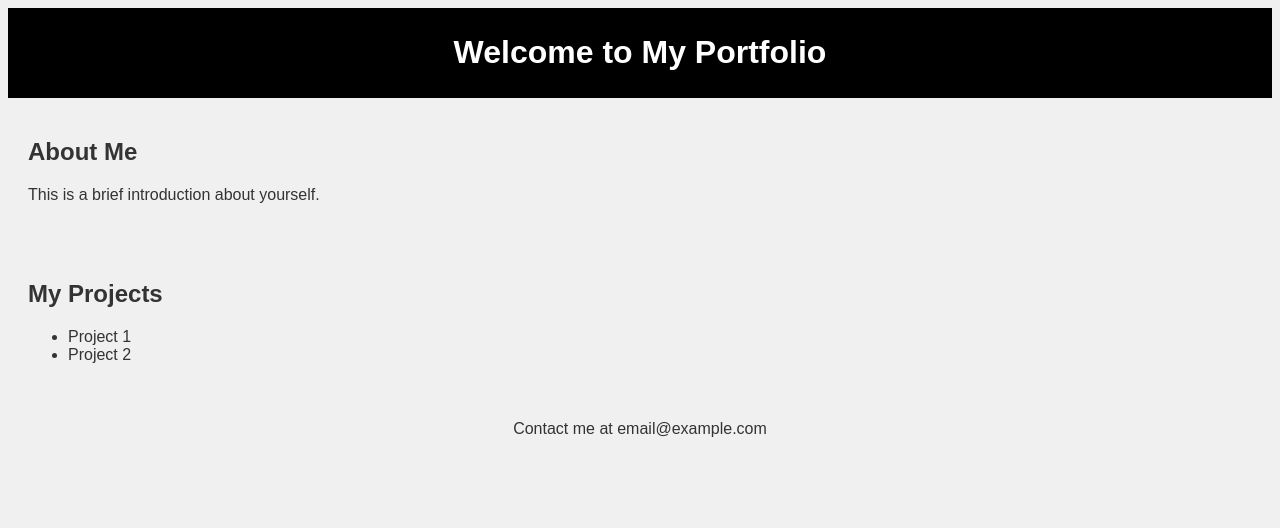
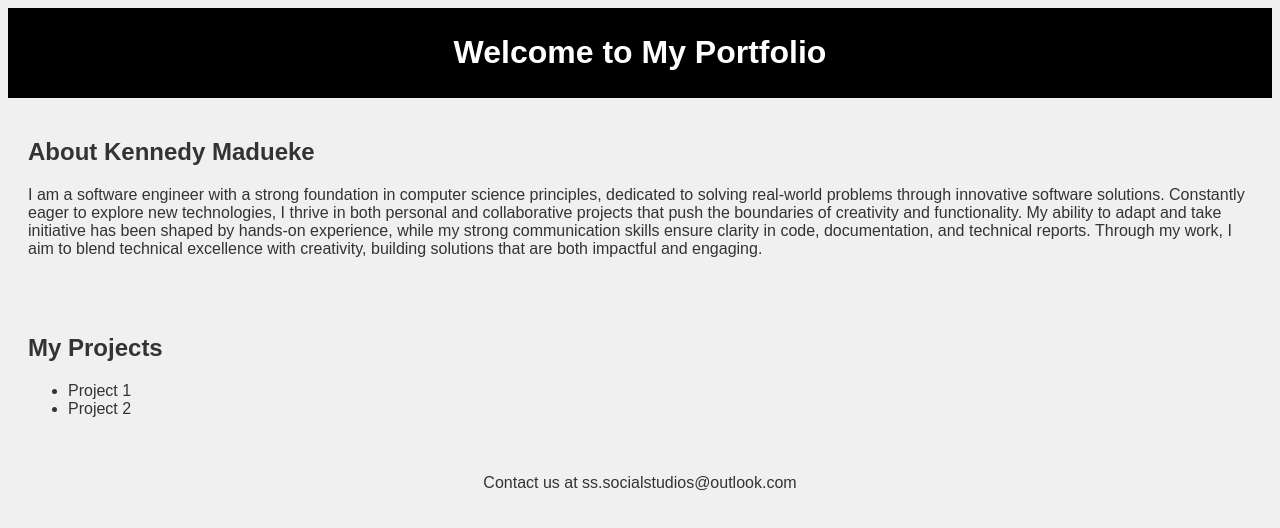
Before and after one commit to uzomadueke/learning-JS, a React (Create React App) app: page / in a window 1280 px wide. Shown: the top 528 px of the page. Built offline with nearby package versions, Linux system fonts and the light colour scheme.

Commit message:
added email and profile info

```diff
--- a/src/App.js
+++ b/src/App.js
@@ -14,8 +14,15 @@ function App() {
         <h1>Welcome to My Portfolio</h1>
       </header>
       <section id="about">
-        <h2>About Me</h2>
-        <p>This is a brief introduction about yourself.</p>
+        <h2>About Kennedy Madueke</h2>
+        <p>
+          I am a software engineer with a strong foundation in computer science principles,
+          dedicated to solving real-world problems through innovative software solutions.
+          Constantly eager to explore new technologies, I thrive in both personal and collaborative projects that push the boundaries of creativity and functionality.
+          My ability to adapt and take initiative has been shaped by hands-on experience,
+          while my strong communication skills ensure clarity in code, documentation, and technical reports.
+          Through my work, I aim to blend technical excellence with creativity, building solutions that are both impactful and engaging.
+          </p>
       </section>
       <section id="projects">
         <h2>My Projects</h2>
@@ -25,7 +32,7 @@ function App() {
         </ul>
       </section>
       <footer>
-        <p>Contact me at email@example.com</p>
+        <p>Contact us at ss.socialstudios@outlook.com</p>
       </footer>
     </div>
   );
```
